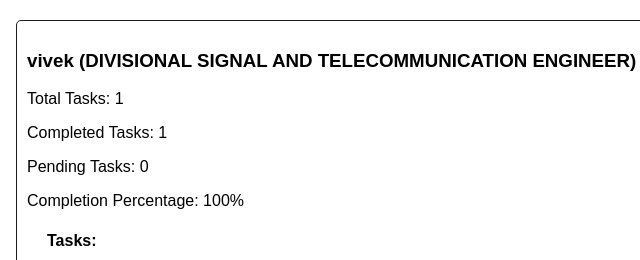
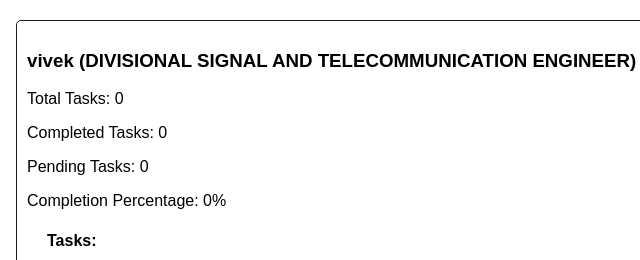
Before and after one commit to viveksqubix/Test, a plain HTML site: page index.html in a window 1280 px wide. Shown: the top 260 px of the page, 4-644 px from the left. Drawn offline with Linux system fonts and the light colour scheme.

Commit message:
Update index.html

```diff
--- a/index.html
+++ b/index.html
@@ -41,10 +41,10 @@ var apiResponse=
     "designation": "DIVISIONAL SIGNAL AND TELECOMMUNICATION ENGINEER",
     "individual": {
       "userId": "66ed880a0fa515afaa1e99d5",
-      "totalTasks": 1,
-      "completedTasks": 1,
+      "totalTasks": 0,
+      "completedTasks": 0,
       "pendingTasks": 0,
-      "completionPercentage": 100,
+      "completionPercentage": 0,
       "tasks": []
     },
     "tasksAssignedByUser": {
```
